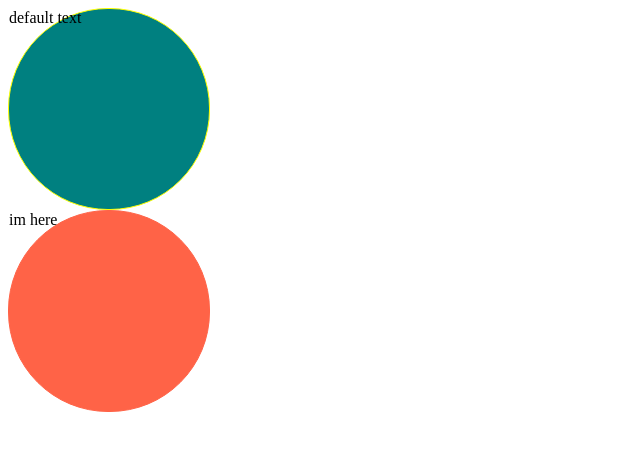
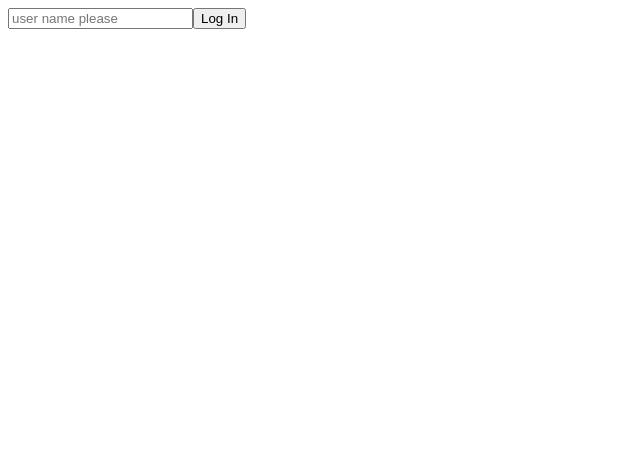
Before and after one commit to MJHan/Nomadcoder_react-masterclass, a React (Create React App) app: page /1 in a window 1280 px wide. Shown: the top 450 px of the page, without its empty margins (0-640 px from the left). Built offline with nearby package versions, Linux system fonts and the light colour scheme.

Commit message:
useState & Typescript

```diff
--- a/src/App.tsx
+++ b/src/App.tsx
@@ -1,10 +1,26 @@
-import Circle from "./Circle";
+import { useState } from "react";
 
 function App() {
+  const [value, setValue] = useState("");
+  const onChange = (event: React.FormEvent<HTMLInputElement>) => {
+    const { value } = event.currentTarget;
+    setValue(value);
+  };
+  const onSubmit = (event: React.FormEvent<HTMLFormElement>) => {
+    event.preventDefault();
+    console.log("Hello", value);
+  };
   return (
     <div>
-      <Circle borderColor="yellow" bgColor="teal" />
-      <Circle text="im here" bgColor="tomato" />
+      <form onSubmit={onSubmit}>
+        <input
+          value={value}
+          onChange={onChange}
+          type="text"
+          placeholder="user name please"
+        ></input>
+        <button>Log In</button>
+      </form>
     </div>
   );
 }
--- a/src/Circle.tsx
+++ /dev/null
@@ -1,30 +0,0 @@
-import styled from "styled-components";
-
-interface ContainerProps {
-  bgColor: string;
-  borderColor: string;
-}
-
-const Container = styled.div<ContainerProps>`
-  width: 200px;
-  height: 200px;
-  background-color: ${(props) => props.bgColor};
-  border-radius: 100px;
-  border: 1px solid ${(props) => props.borderColor};
-`;
-
-interface CircleProps {
-  bgColor: string;
-  borderColor?: string;
-  text?: string;
-}
-
-function Circle({ bgColor, borderColor, text = "default text" }: CircleProps) {
-  return (
-    <Container bgColor={bgColor} borderColor={borderColor ?? bgColor}>
-      {text}
-    </Container>
-  );
-}
-
-export default Circle;
```
